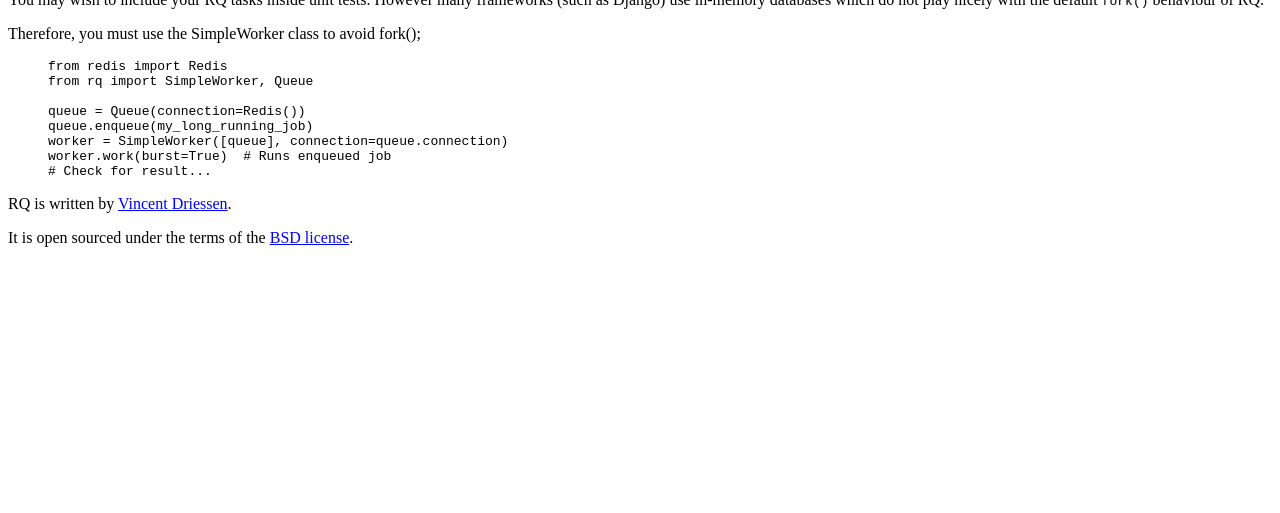
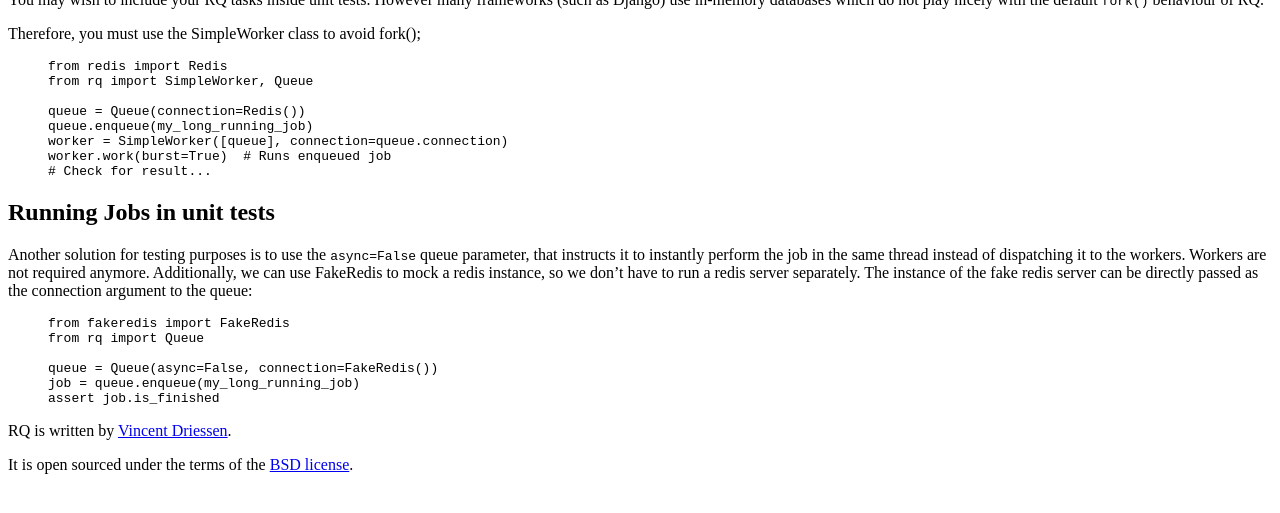
Before and after one commit to rq/rq, a Jekyll site: the page built from docs/testing.md, in a window 1280 px wide, cut to the strip 324-837 px from the top of the page. Built offline with Jekyll 4.4.1, drawn with Linux system fonts in a browser that asks for light colours; some web fonts are replaced; Markdown is read by kramdown in place of the engine named in the settings.

Commit message:
enh: add full testing stack example

```diff
--- a/docs/testing.md
+++ b/docs/testing.md
@@ -19,3 +19,23 @@
 worker.work(burst=True)  # Runs enqueued job
 # Check for result...
 {% endhighlight %}
+
+
+## Running Jobs in unit tests
+
+Another solution for testing purposes is to use the `async=False` queue
+parameter, that instructs it to instantly perform the job in the same
+thread instead of dispatching it to the workers. Workers are not required
+anymore.
+Additionally, we can use FakeRedis to mock a redis instance, so we don't have to
+run a redis server separately. The instance of the fake redis server can
+be directly passed as the connection argument to the queue:
+
+{% highlight python %}
+from fakeredis import FakeRedis
+from rq import Queue
+
+queue = Queue(async=False, connection=FakeRedis())
+job = queue.enqueue(my_long_running_job)
+assert job.is_finished
+{% endhighlight %}
```
